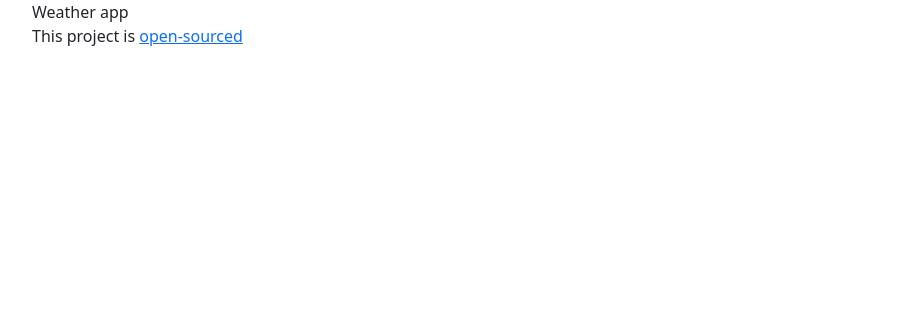
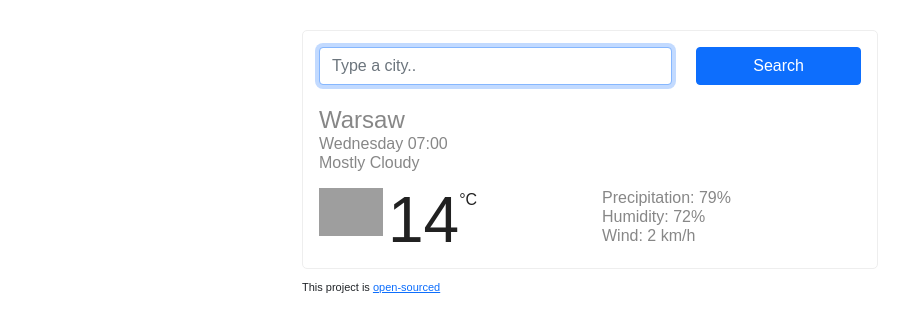
Before and after one commit to rusikstayhome/react-weather-app, a React (Create React App) app: page / in a window 1280 px wide. Shown: the top 332 px of the page, without its empty margins (50-959 px from the left). Built offline with nearby package versions, Linux system fonts and the light colour scheme; grey boxes are pictures that could not be loaded.

Commit message:
added css styling

```diff
--- a/src/App.css
+++ b/src/App.css
@@ -0,0 +1,9 @@
+.App {
+    max-width: 600px;
+    margin: 30px auto;
+}
+
+.App footer {
+    font-size: 11px;
+    margin: 10px 0;
+}
--- a/src/App.js
+++ b/src/App.js
@@ -1,10 +1,11 @@
 import './App.css';
+import Weather from './Weather';
 
 export default function App() {
   return (
     <div className="App">
       <div className='container'>
-        Weather app
+        <Weather />
         <footer>
           This project is {' '}
           <a href='https://github.com/svrmoar/weather-app-react' target='_blank' rel="noreferrer">open-sourced</a>
--- /dev/null
+++ b/src/Weather.css
@@ -0,0 +1,45 @@
+.Weather {
+    padding: 16px;
+    color: #878787;
+    border: 1px solid #eee;
+    border-radius: 5px;
+}
+
+.Weather h1 {
+    margin: 20px 0 0 0;
+    font-size: 24px;
+    font-weight: 100;
+    line-height: 29px;
+}
+
+.Weather ul {
+    margin: 0;
+    padding: 0;
+}
+
+.Weather li {
+    font-size: 16px;
+    font-weight: 100;
+    line-height: 19px;
+    list-style-type: none;
+}
+
+.Weather img {
+    width: 64px;
+    margin-right: 5px;
+    float: left;
+}
+
+.Weather .temperature {
+    font-size: 64px;
+    line-height: 64px;
+    color: rgb(33, 33, 33);
+    font-weight: 400;
+    float: left;
+}
+
+.Weather .unit {
+    font-size: 16px;
+    font-weight: 400;
+    color: rgb(33, 33, 33);
+}
--- /dev/null
+++ b/src/Weather.js
@@ -0,0 +1,38 @@
+import React from 'react';
+import './Weather.css'
+
+export default function Weather(props) {
+    return (
+        <div className='Weather'>
+
+            <form >
+                <div className="row">
+                    <div className="col-8">
+                        <input type="search" placeholder='Type a city..' autoFocus="on" className='form-control' />
+                    </div>
+                    <div className="col-4">
+                        <input type="submit" value='Search' className='btn btn-primary w-100' />
+                    </div>
+                </div>
+            </form>
+            <h1>Warsaw</h1>
+            <ul>
+                <li>Wednesday 07:00</li>
+                <li>Mostly Cloudy</li>
+            </ul>
+            <div className="row mt-3">
+                <div className="col-6">
+                    <img src="https://ssl.gstatic.com/onebox/weather/64/rain.png" alt="" />
+                    <span className='temperature'>14</span> <span className="unit">°C</span>
+                </div>
+                <div className="col-6">
+                    <ul>
+                        <li>Precipitation: 79%</li>
+                        <li>Humidity: 72%</li>
+                        <li>Wind: 2 km/h</li>
+                    </ul>
+                </div>
+            </div>
+        </div>
+    )
+}
--- a/src/index.css
+++ b/src/index.css
@@ -0,0 +1,3 @@
+body {
+    font-family: Arial, "Helvetica Neue", Helvetica, sans-serif;
+}
```
